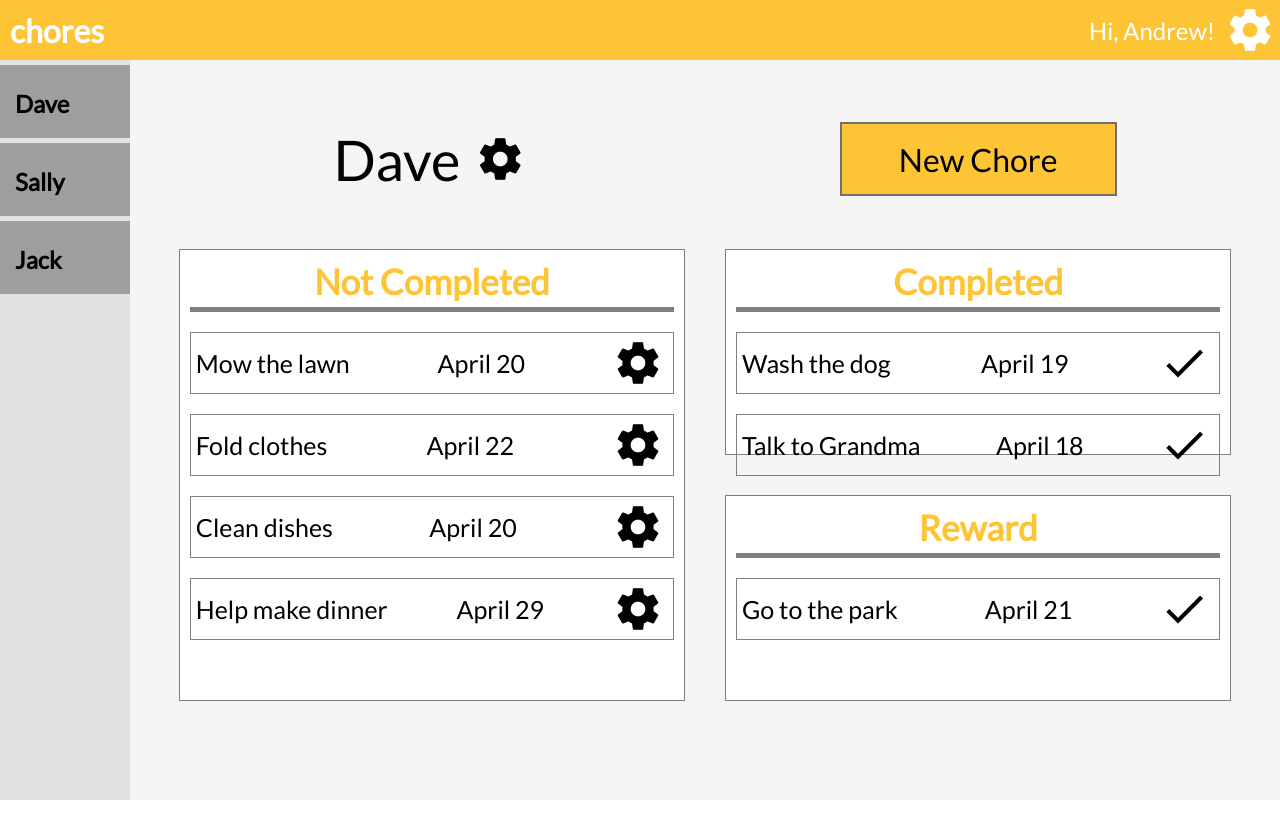
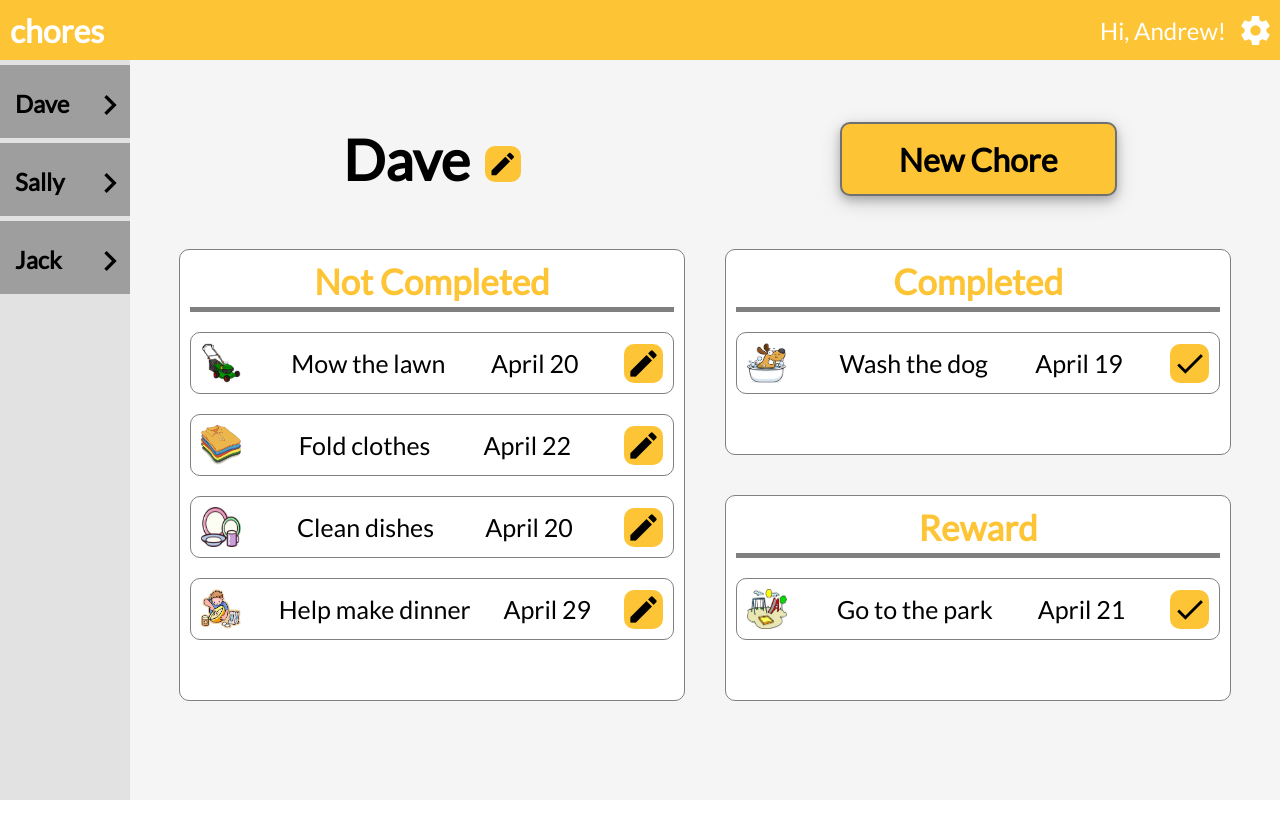
Before and after one commit to carlosgarciagit/chores, a plain HTML site: page parent.html in a window 1280 px wide. Drawn offline with Linux system fonts and the light colour scheme.

Commit message:
big style changes in parent ui and some in child

```diff
--- a/css/child.css
+++ b/css/child.css
@@ -74,6 +74,7 @@ button {
 	border: solid grey .5px;
 	padding: 0px 10px 0px 10px;
 	border-radius: 10px;
+	box-shadow: 0 4px 8px 0 rgba(0, 0, 0, 0.2), 0 6px 20px 0 rgba(0, 0, 0, 0.19);
 }
 
 .item:hover {
--- a/css/style.css
+++ b/css/style.css
@@ -18,6 +18,13 @@ body {
 	min-height: 100vh;
 	width: 100%;
 	font-family: 'Lato';
+}
+
+.itemImg {
+	height:40px;
+	width:40px;
+	background-color: white;
+	margin:5px;
 }
 
 #container {
@@ -80,6 +87,8 @@ body {
 	background:white;
 	flex: 1 1 0;
 	margin:20px 20px 20px 20px;
+	border-radius: 10px;
+
 }
 #new {
 	grid-column: 2 / 3;
@@ -100,13 +109,18 @@ body {
 	border: 2px var(--secondary-border) solid;
 	background-color: var(--main-background);
 	text-align:center;
+	border-radius: 10px;
+	cursor: pointer;
+	box-shadow: 0 4px 8px 0 rgba(0, 0, 0, 0.2), 0 6px 20px 0 rgba(0, 0, 0, 0.19);
+
 }
 #newButton p {
 	font-size: 2em;
+	font-weight: bold;
 }
 #newButton:hover {
-	color: var(--secondary-focus);
-	border-color: var(--secondary-focus);
+
+	transform: scale(1.02);
 }
 #checkoff {
 	height: 100%
@@ -118,6 +132,7 @@ body {
 	background:white;
 	flex: 1 1 0;
 	margin:20px 20px 20px 20px;
+	border-radius: 10px;
 }
 #reward {
 	height: 100%
@@ -126,6 +141,7 @@ body {
 	display:flex;
 	flex-direction:column;
 	border: solid grey 1px;
+	border-radius: 10px;
 	background:white;
 	flex: 1 1 0;
 	margin:20px 20px 20px 20px;
@@ -144,15 +160,22 @@ body {
 	font-size: 1.5em;
 	margin-right: 10px;
 }
+
 #settings {
 	margin-right: 5px;
-	height: 50px;
-	width: 50px;
-	font-size: 50px;
+	height: 35px;
+	width: 35px;
+	padding: 2px;
+	font-size: 35px;
+	background-color: var(--main-background);
+	border-radius: 10px;
+	cursor: pointer;
 }
+
 #settings:hover {
-	color: var(--secondary-focus);
+	transform: scale(1.04);
 }
+
 .tab {
 	display: flex;
 	width: 100%;
@@ -161,7 +184,8 @@ body {
 	align-items: flex-start;
 	justify-content: center;
 	font-size: 1.5em;
-	background-color: var(--secondary-background)
+	background-color: var(--secondary-background);
+	cursor: pointer;
 }
 .tab:hover {
 	background-color: var(--secondary-focus)
@@ -170,6 +194,7 @@ body {
 	width: 100%;
 	margin-left: 15px;
 	font-weight: bold;
+
 }
 .title {
 	color:var(--main-background);
@@ -189,16 +214,27 @@ body {
 	margin:10px;
 	padding:5px;
 	font-size:25px;
-	border: solid grey .05px;
+	border-color: grey;
+	border-width: thin;
+	border-style: solid;
+	border-radius: 10px;
 }
-<<<<<<< HEAD
 
 .item:hover {
 	border: solid var(--main-background) 0.5px;
 	transform:scale(1.02);
+	cursor: grab;
 }
 
+#editName {
+	font-size: 30px;
+	margin-top:10px;
+	cursor: pointer;
+	padding: 3px;
+	background-color: var(--main-background);
+	border-radius: 10px;
+}
 
-
-=======
->>>>>>> ca7b649e6b91186d0746ba176dfd8e14a3281530
+#editName:hover {
+	transform: scale(1.02);
+}
--- a/parent.html
+++ b/parent.html
@@ -26,64 +26,95 @@
 			</div>
 		</div>
 		<div id="sidebar">
-			<div class="tab"><p>Dave</p></div>
-			<div class="tab"><p>Sally</p></div>
-			<div class="tab"><p>Jack</p></div>
+			<div class="tab">
+				<p>Dave</p>
+				<i class="material-icons" style="font-size: 40px; margin-top:20px;">keyboard_arrow_right</i>
+			</div>
+			<div class="tab">
+				<p>Sally</p>
+				<i class="material-icons" style="font-size: 40px; margin-top:20px;">keyboard_arrow_right</i>
+			</div>
+			<div class="tab">
+				<p>Jack</p>
+				<i class="material-icons" style="font-size: 40px; margin-top:20px;">keyboard_arrow_right</i>
+			</div>
 		</div>
 		<div id="center">
 			<div id="inner">
 			<div id="name">
-				<p id="welcome">Dave</p>
-				<i id="settings" class="material-icons">settings</i>
+				<p id="welcome"><b>Dave</b></p>
+				<i  id="editName" class="material-icons">edit</i>
 			</div>
 			<div id="uncomplete">
+
           <div class="title">Not Completed</div>
           <div class="item" >
+						<img src="assets/images/lawn.jpg" class="itemImg"</div>
             <div>Mow the lawn</div>
             <div>April 20</div>
-			<i id="settings" class="material-icons">settings</i>
+						<i id="settings" class="material-icons">edit</i>
           </div>
+
           <div class="item" id = "clothes">
+						<img src="assets/images/clothes.jpeg" class="itemImg"</div>
             <div>Fold clothes</div>
             <div>April 22</div>
-			<i id="settings" class="material-icons">settings</i>
+						<i id="settings" class="material-icons">edit</i>
           </div>
+
           <div class="item">
+						<img src="assets/images/dishes.jpeg" class="itemImg"</div>
             <div>Clean dishes</div>
             <div>April 20</div>
-			<i id="settings" class="material-icons">settings</i>
+						<i id="settings" class="material-icons">edit</i>
           </div>
+
           <div class="item">
+						<img src="assets/images/cook.jpg" class="itemImg"</div>
             <div>Help make dinner</div>
             <div>April 29</div>
-			<i id="settings" class="material-icons">settings</i>
+						<i id="settings" class="material-icons">edit</i>
           </div>
+
 			</div>
+
 			<div id="new">
 				<div id="newButton"><p>New Chore</p></div>
 			</div>
+
 			<div id="checkoff">
 				<div class="title">Completed</div>
+
           <div class="item">
+						<img src="assets/images/dog.jpeg" class="itemImg">
             <div>Wash the dog</div>
             <div>April 19</div>
 						<i id="settings" class="material-icons">done</i>
           </div>
-          <div class="item">
+
+          <!-- <div class="item">
+						<img src="assets/images/lawn.jpg" class="itemImg">
             <div>Talk to Grandma</div>
             <div>April 18</div>
 						<i id="settings" class="material-icons">done</i>
+          </div> -->
+
 				</div>
-			</div>
-			<div id="reward">				          <div class="title">Reward</div>
+
+			<div id="reward">
+				<div class="title">Reward</div>
+
           <div class="item">
+						<img src="assets/images/park.jpg" class="itemImg">
             <div>Go to the park</div>
             <div>April 21</div>
 						<i id="settings" class="material-icons">done</i>
           </div>
+
+
 				</div>
 			</div>
-		</div>
+
 	</div>
 </body>
 
```
Lines whose indentation alone changed are shown as unchanged.
